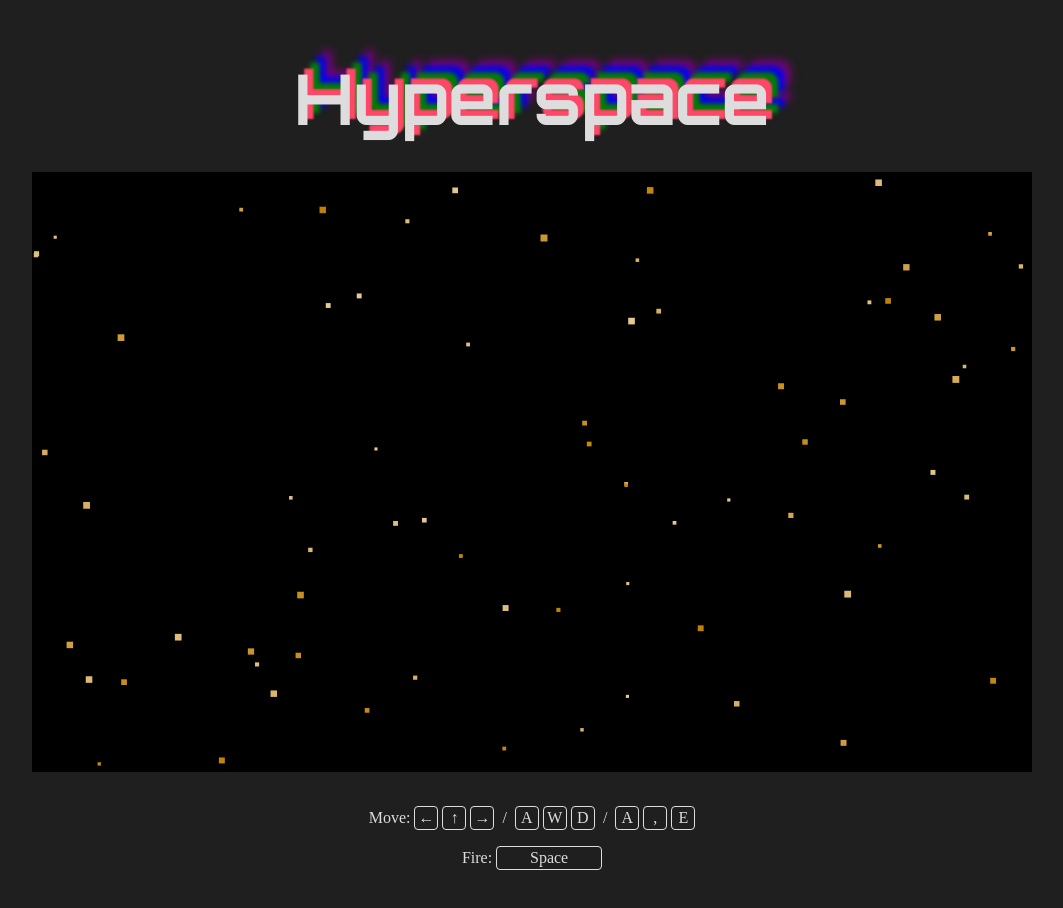
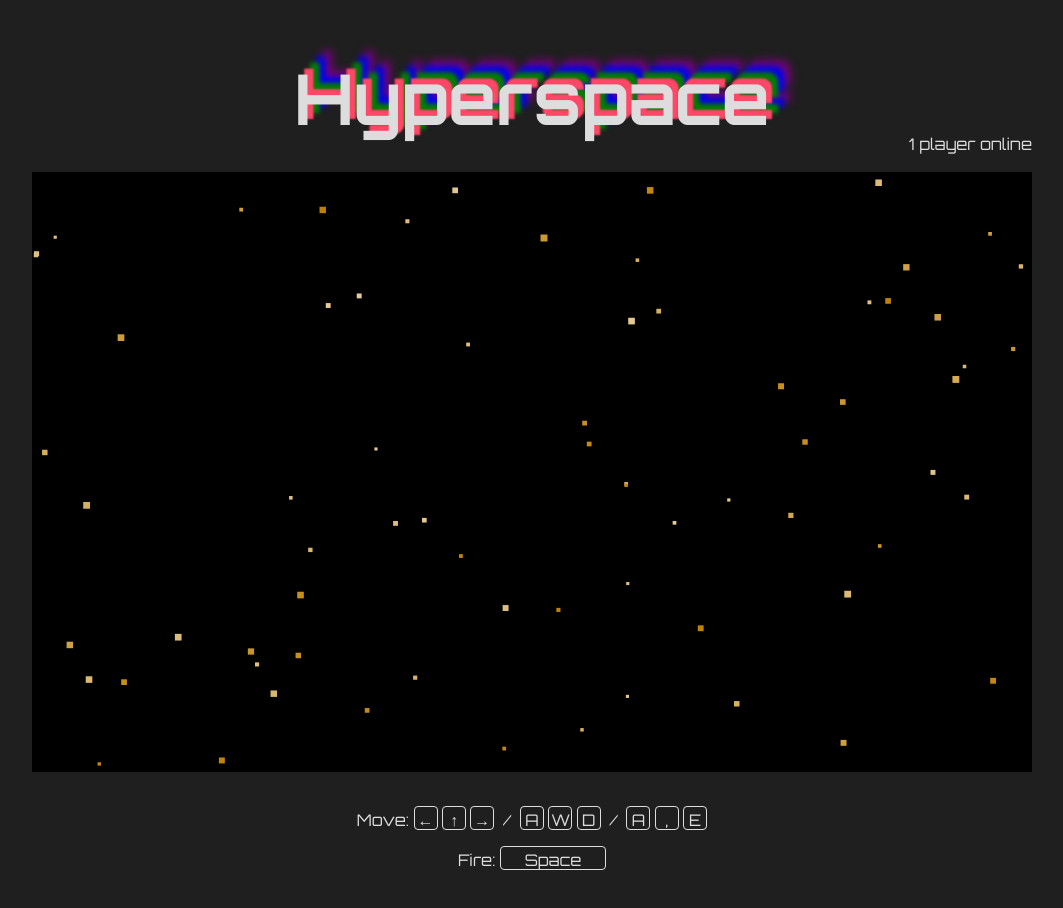
Before and after one commit to kenpratt/hyperspace, a plain HTML site: page public/index.html in a window 1280 px wide. Shown: the whole page, without its empty margins (108-1171 px from the left). Drawn offline with Linux system fonts and the light colour scheme.

Commit message:
Show online player count.

```diff
--- a/public/index.html
+++ b/public/index.html
@@ -20,11 +20,18 @@
     <script type="text/javascript" src="/js/main.js"></script>
 
     <link rel="stylesheet" type="text/css" href="/style.css" />
-    <link href="http://fonts.googleapis.com/css?family=Orbitron:700" rel="stylesheet" type="text/css" />
+    <link href="http://fonts.googleapis.com/css?family=Orbitron:400,700" rel="stylesheet" type="text/css" />
   </head>
   <body>
-    <center>
+    <article>
       <h1>Hyperspace</h1>
+
+      <section class="online">
+        <span class="count" id="player-count">1</span>
+        <span class="count" id="player-noun">player</span>
+        online
+      </section>
+
       <canvas id="canvas" width="1000" height="600">
       Canvas not supported, update your browser.
       </canvas>
@@ -41,6 +48,6 @@
           Fire: <span class="key" style="width: 100px">Space</span>
         </p>
       </section>
-    </center>
+    </article>
   </body>
 </html>
--- a/public/js/game.js
+++ b/public/js/game.js
@@ -187,4 +187,9 @@ Hyperspace.prototype.handleUpdate = function(updateData) {
       // TODO: remove from game object map(s)
     }
   }
+
+  // update # of players
+  var numPlayers = this.c.entities.all(Ship).length;
+  document.getElementById("player-count").innerHTML = numPlayers;
+  document.getElementById("player-noun").innerHTML = numPlayers === 1 ? "player" : "players";
 };
--- a/public/style.css
+++ b/public/style.css
@@ -2,6 +2,14 @@ body {
     background-color: rgb(31, 31, 31);
     padding: 1em;
     color: #ddd;
+    text-align: center;
+    font-family: 'Orbitron', sans-serif;
+}
+
+article {
+    margin: 0 auto;
+    width: 1000px;
+    position: relative;
 }
 
 h1 {
@@ -9,6 +17,13 @@ h1 {
     font-family: 'Orbitron', sans-serif;
     font-size: 70px;
     text-shadow: 6px -6px 2px rgb(255, 71, 103), 12px -12px 4px green, 18px -18px 6px blue, 24px -24px 8px purple;
+}
+
+.online {
+    position: absolute;
+    right: 0;
+    top: 80px;
+    font-family: 'Orbitron', sans-serif;
 }
 
 .controls {
@@ -22,5 +37,5 @@ h1 {
     padding: 2px;
     width: 18px;
     height: 18px;
-    text-align: center;
+    line-height: 22px;
 }
```
